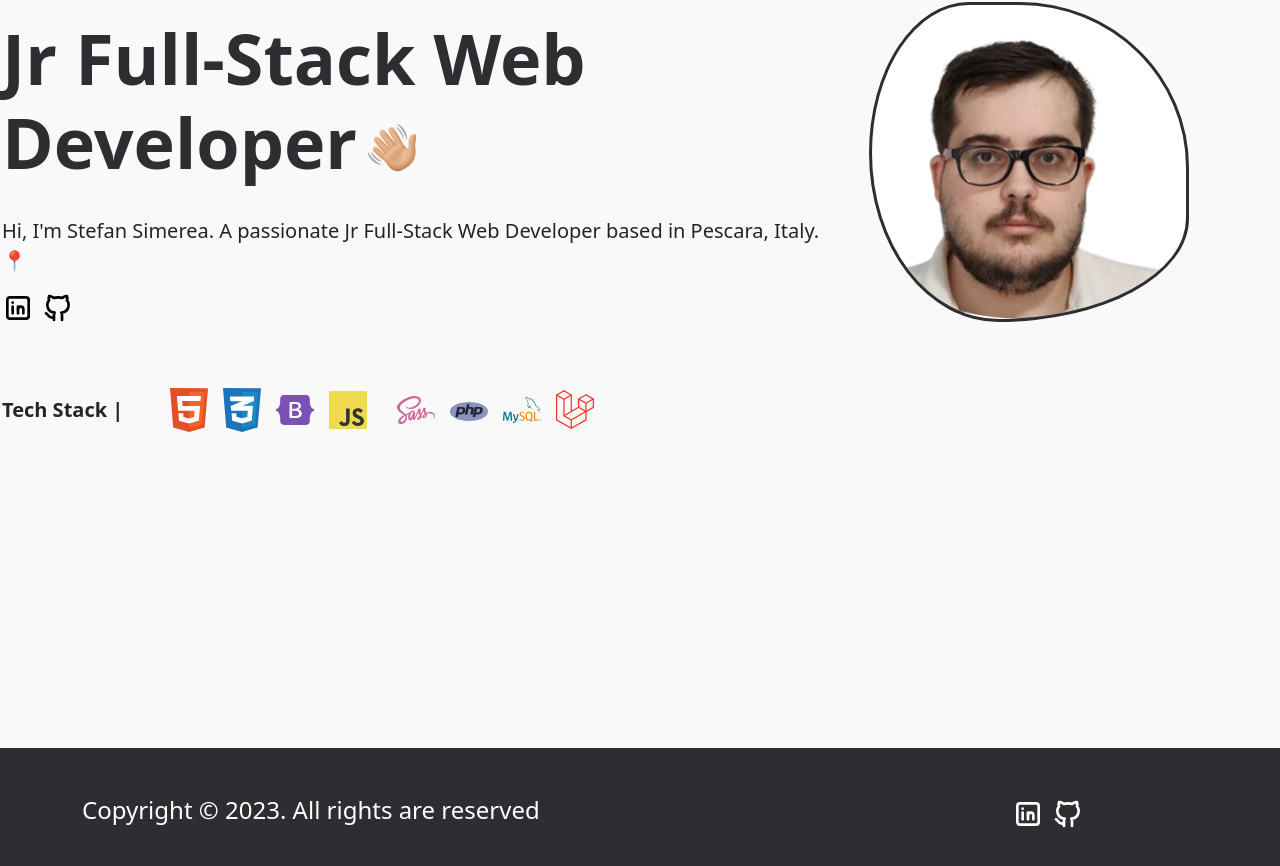
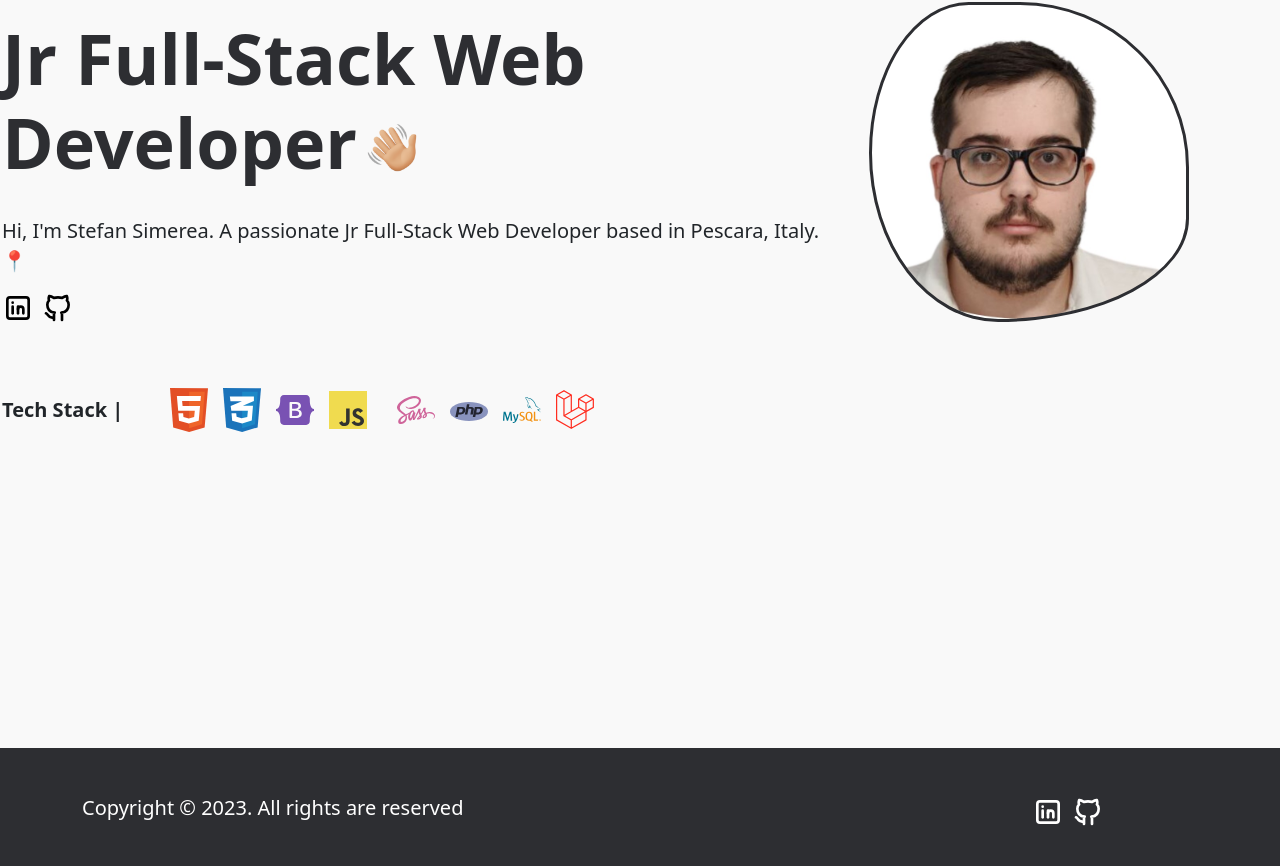
Before and after one commit to stefansimereaa/Personal-Portfolio, a Vue app: page / in a window 1280 px wide. Shown: the part 196-1062 px from the top of the page. Built offline with nearby package versions, Linux system fonts and the light colour scheme.

Commit message:
fixed code

```diff
--- a/src/components/AppFooter.vue
+++ b/src/components/AppFooter.vue
@@ -6,10 +6,10 @@
 <template>
   <footer>
     <div class="container py-5">
-      <div class="d-flex align-items-center">
+      <div class="row d-flex align-items-center justify-content-between">
         <!-- Logos Copyrights -->
         <div class="col">
-          <h4>Copyright © 2023. All rights are reserved</h4>
+          <h5 class="text-copyright">Copyright © 2023. All rights are reserved</h5>
         </div>
         <!-- Logos Footer -->
         <div class="col-2 d-flex align-items-center">
@@ -28,6 +28,8 @@
 </template>
 <style scoped lang="scss">
 @import '../assets/scss/_vars.scss';
+
+
 footer{
   background-color: #2D2E32;
   color: white;
@@ -40,5 +42,8 @@ footer{
   &:hover {
     color: #147efb;
   }
+  .text-copyright{
+    margin: 0px;
+  }
 }
 </style>
```
